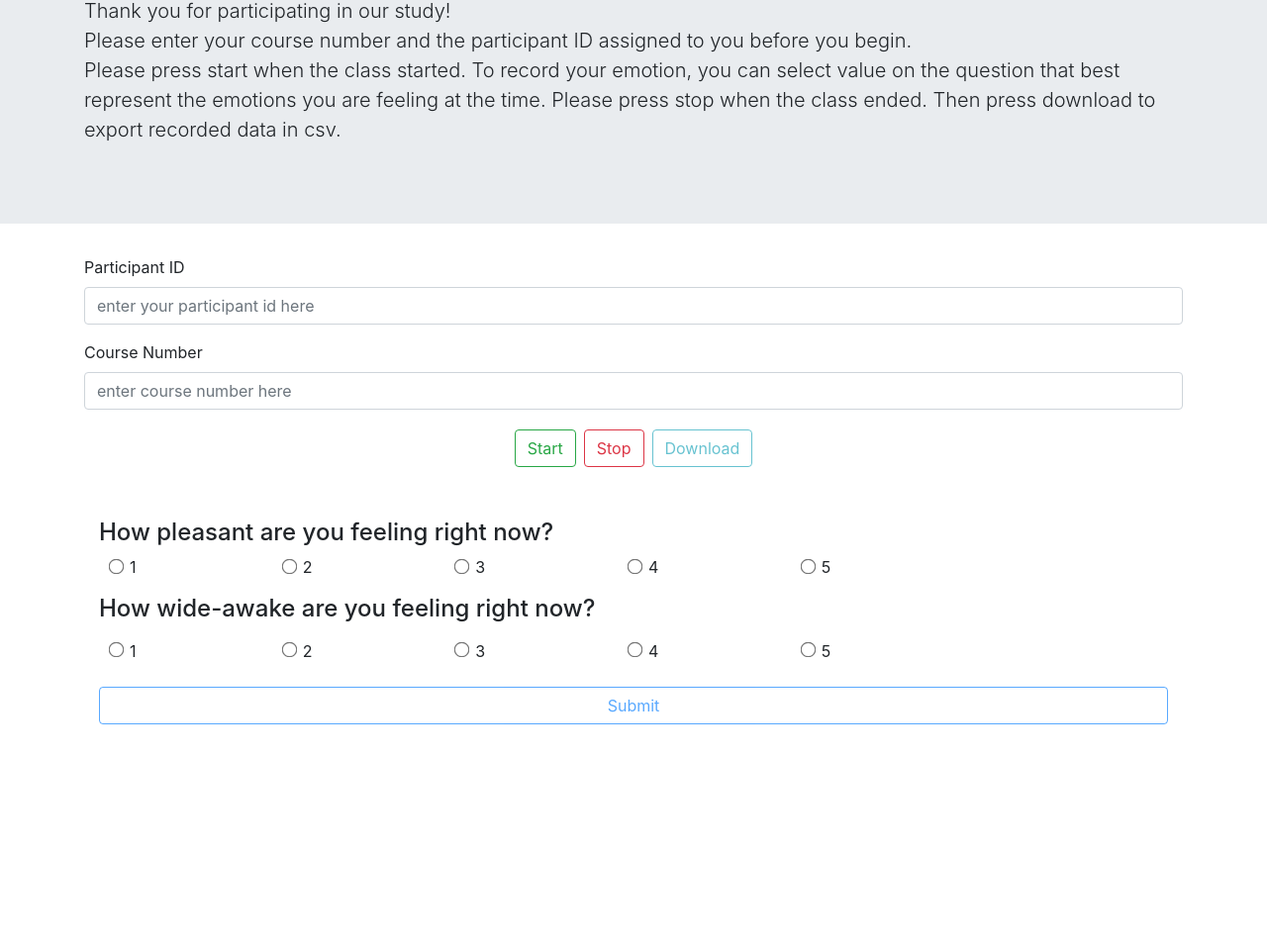
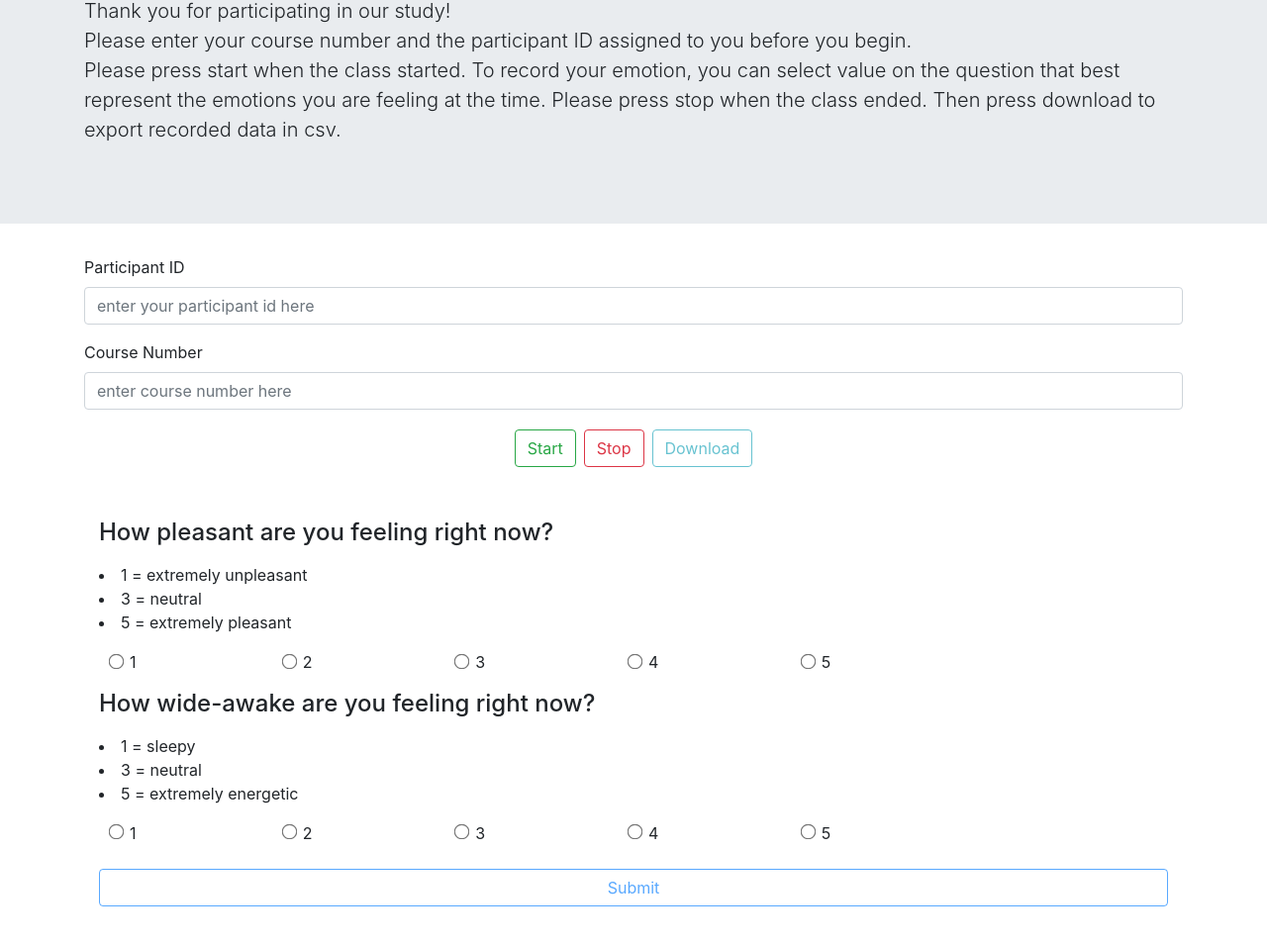
Before and after one commit to RuiheOnRails/EMAv2, a plain HTML site: page index.html in a window 1280 px wide. Shown: the part 124-1078 px from the top of the page at 99% size. Before the commit the page ends 904 px from the top, so only its background shows below. Drawn offline with nearby package versions, Linux system fonts and the light colour scheme.

Commit message:
scale label

```diff
--- a/index.html
+++ b/index.html
@@ -40,6 +40,11 @@
 
         <div class="container container-fluid mt-5">
             <h4> How pleasant are you feeling right now?</h4>
+            <p>
+                <li> 1 = extremely unpleasant </li>
+                <li> 3 = neutral </li>
+                <li> 5 = extremely pleasant </li>
+            </p>
             <div class="row mx-3 valenceRadGroup">
                 <div class="col-2 col-md-2 col-lg-2">
                     <input class="form-check-input" type="radio" name="valenceRad" id="valence1" value="1">
@@ -78,6 +83,11 @@
             </div>
 
             <h4 class="my-3"> How wide-awake are you feeling right now?</h4>
+            <p>
+                <li> 1 = sleepy </li>
+                <li> 3 = neutral </li>
+                <li> 5 = extremely energetic </li>
+            </p>
             <div class="row mx-3 arousalRadGroup">
                 <div class="col-2 col-md-2 col-lg-2">
                     <input class="form-check-input" type="radio" name="arousalRad" id="valence1" value="1">
```
